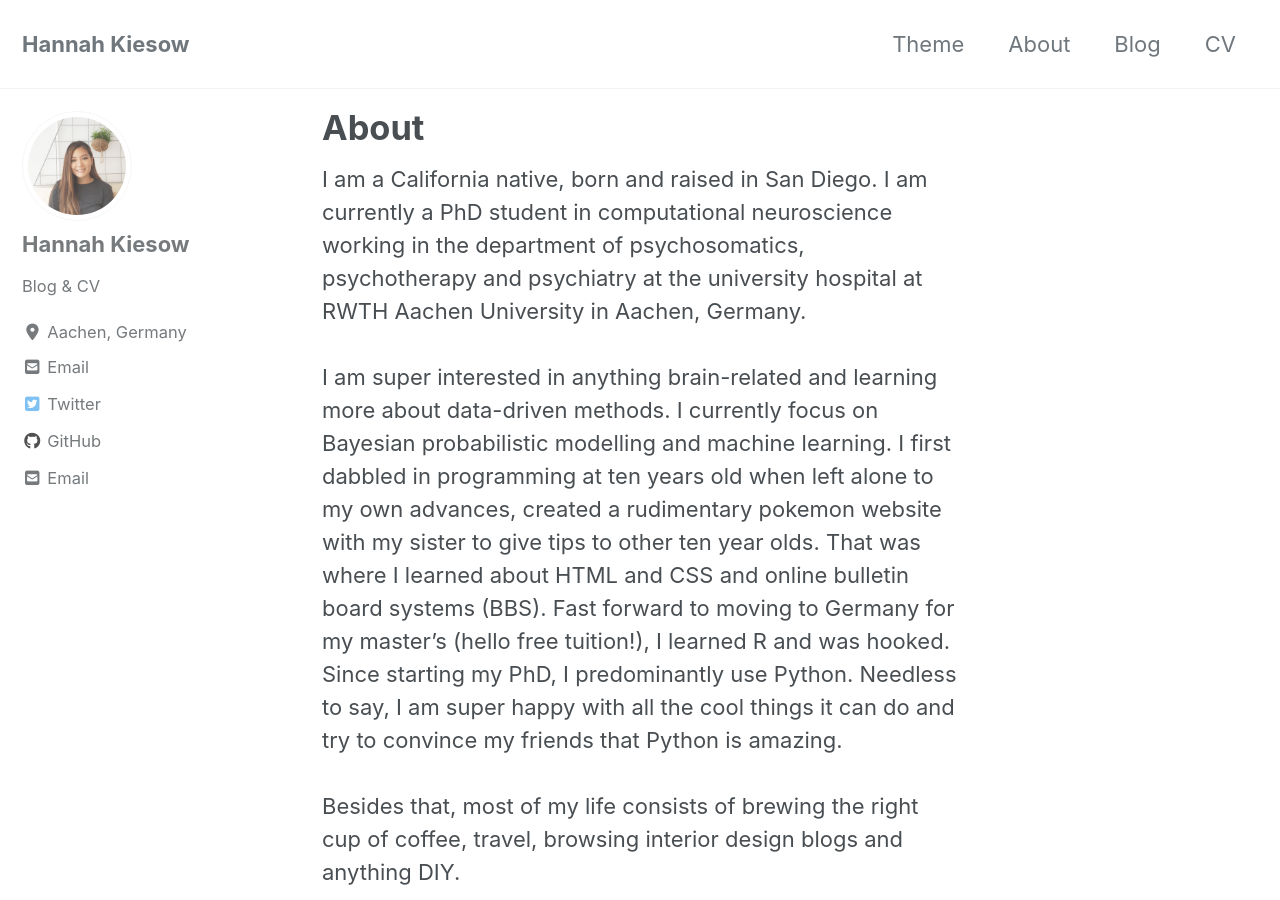
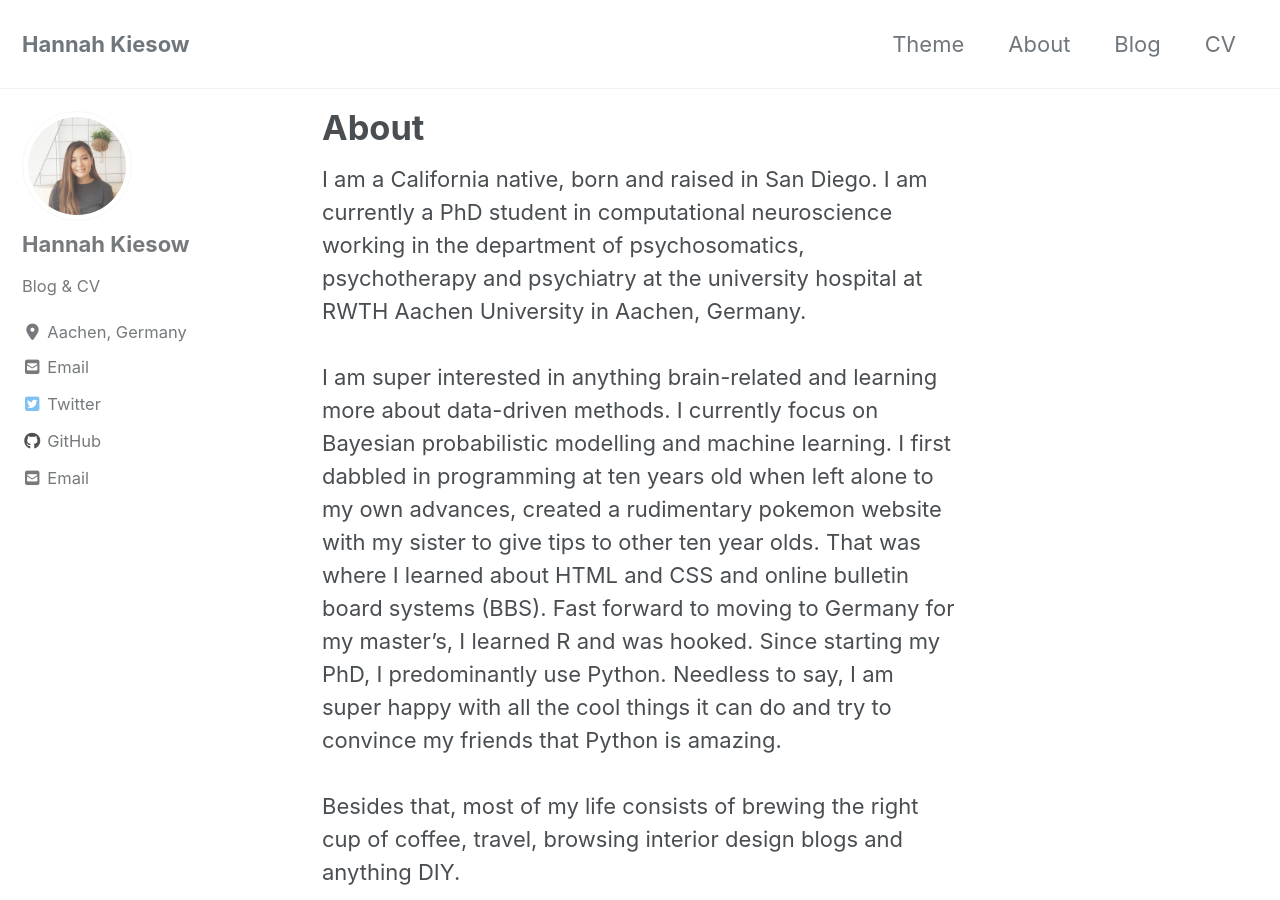
Before and after one commit to hannahkiesow/hannahkiesow.github.io, a Jekyll site: the page built from _pages/about.md, in a window 1280 px wide and 900 px high. Built offline with Jekyll 4.4.1, drawn with Linux system fonts in a browser that asks for light colours; cached includes are drawn as plain includes; nearby versions of some CDN libraries.

Commit message:
deleted a sentence on about page

```diff
--- a/_pages/about.md
+++ b/_pages/about.md
@@ -8,7 +8,7 @@ header:
 I am a California native, born and raised in San Diego. I am currently a PhD student in computational neuroscience working in the department of psychosomatics, psychotherapy and psychiatry at the university hospital at RWTH Aachen University in Aachen, Germany.
 <br>
 <br>
-I am super interested in anything brain-related and learning more about data-driven methods. I currently focus on Bayesian probabilistic modelling and machine learning. I first dabbled in programming at ten years old when left alone to my own advances, created a rudimentary pokemon website with my sister to give tips to other ten year olds. That was where I learned about HTML and CSS and online bulletin board systems (BBS). Fast forward to moving to Germany for my master's (hello free tuition!), I learned R and was hooked. Since starting my PhD, I predominantly use Python. Needless to say, I am super happy with all the cool things it can do and try to convince my friends that Python is amazing.
+I am super interested in anything brain-related and learning more about data-driven methods. I currently focus on Bayesian probabilistic modelling and machine learning. I first dabbled in programming at ten years old when left alone to my own advances, created a rudimentary pokemon website with my sister to give tips to other ten year olds. That was where I learned about HTML and CSS and online bulletin board systems (BBS). Fast forward to moving to Germany for my master's, I learned R and was hooked. Since starting my PhD, I predominantly use Python. Needless to say, I am super happy with all the cool things it can do and try to convince my friends that Python is amazing.
 <br>
 <br>
 Besides that, most of my life consists of brewing the right cup of coffee, travel, browsing interior design blogs and anything DIY.
```
